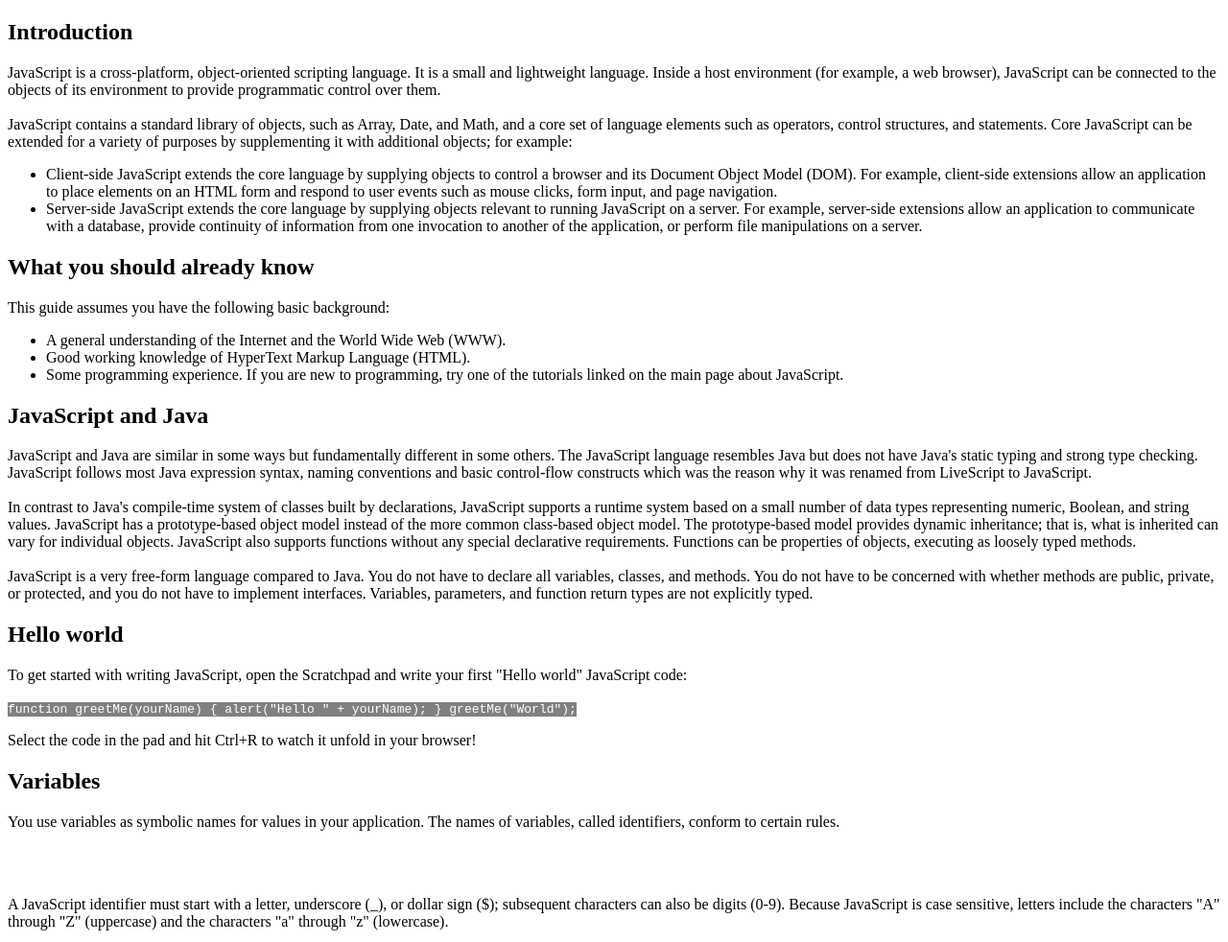
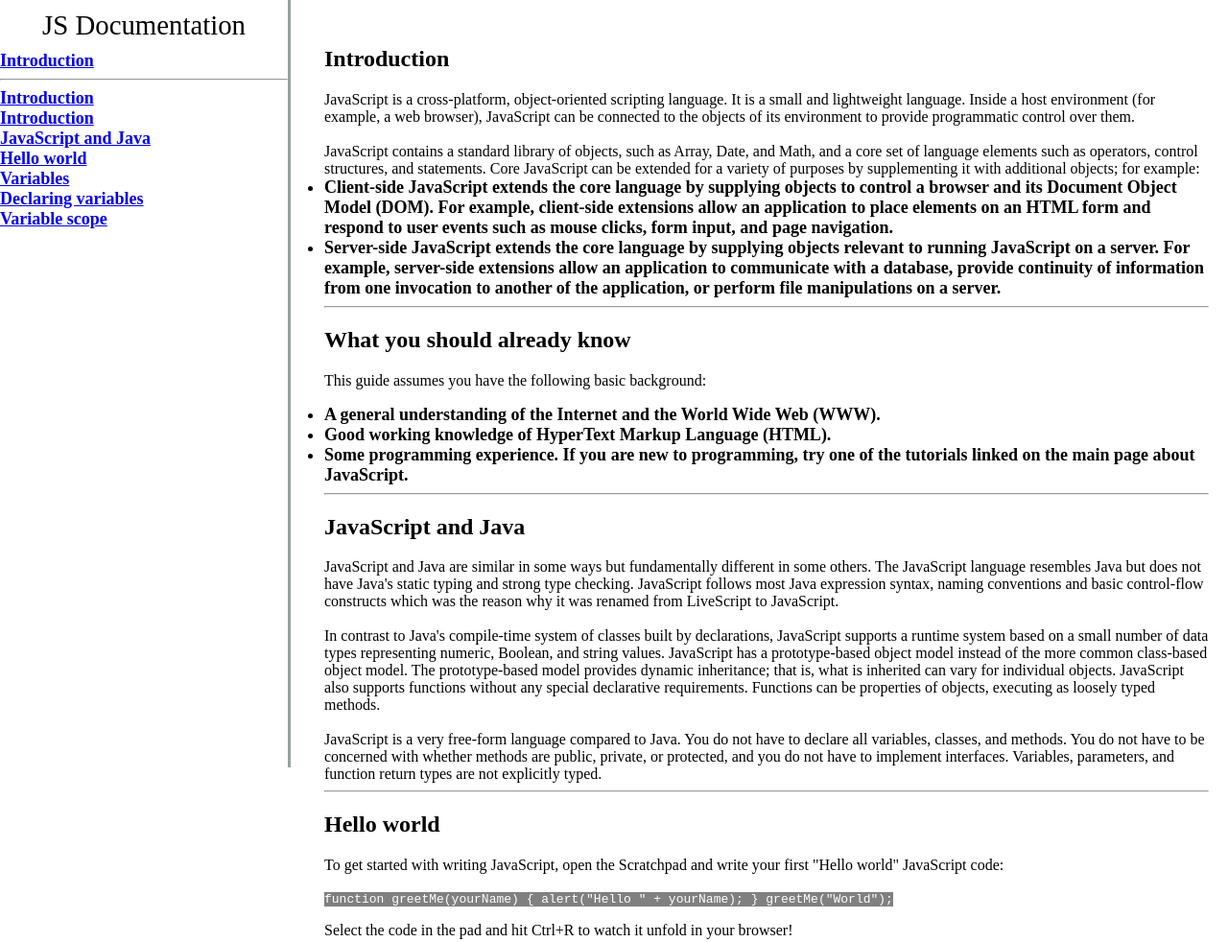
Before and after one commit to AhmedBule/technical-documentation-, a plain HTML site: page index.html in a window 1280 px wide. Shown: the top 982 px of the page at 96% size. Drawn offline with Linux system fonts and the light colour scheme.

Commit message:
updated contents

```diff
--- a/index.html
+++ b/index.html
@@ -6,9 +6,24 @@
     <link rel="stylesheet" href="style.css">
     <title>Technical Documentation</title>
 </head>
+
 <body>
+    <nav id="navbar">
+        <header>JS Documentation</header>
+        <ul>
+            <li><a class="nav-link" href="#Introduction">Introduction</a></li>
+            <hr>
+            <li><a class="nav-link" href="#what_you_should_already_know">Introduction</a></li>
+            <li><a class="nav-link" href="#javascript_and_java">Introduction</a></li>
+            <li> <a class="nav-link" href="#JavaScript_and_Java">JavaScript and Java</a> </li>
+              <li><a class="nav-link" href="#Hello_world">Hello world</a></li>
+              <li><a class="nav-link" href="#Variables">Variables</a></li>
+              <li><a class="nav-link" href="#Declaring_variables">Declaring variables</a></li>
+              <li><a class="nav-link" href="#Variable_scope">Variable scope</a></li>
+        </ul>
+</nav>
     <main id="main-doc">
-        <section id="main-section" >
+        <section id="main-section"  >
             <section class="main-section" id="introduction">
                 <h2>Introduction</h2>
                 <p1>JavaScript is a cross-platform, object-oriented scripting language. It is a small and lightweight language. Inside a host environment (for example, a web browser), JavaScript can be connected to the objects of its environment to provide programmatic control over them.</p1>
@@ -20,6 +35,8 @@
                     <li>Server-side JavaScript extends the core language by supplying objects relevant to running JavaScript on a server. For example, server-side extensions allow an application to communicate with a database, provide continuity of information from one invocation to another of the application, or perform file manipulations on a server.</li>
                 </ul>
             </section>
+
+            <hr>
             <section class="main-section" id="what_you_should_already_know">
                 <h2>What you should already know</h2>
                 <p>This guide assumes you have the following basic background:</p>
@@ -29,6 +46,7 @@
                     <li>Some programming experience. If you are new to programming, try one of the tutorials linked on the main page about JavaScript.</li>
                 </ul>
             </section>
+            <hr>
             <section class="main-section" id="javascript_and_java">
                 <h2>JavaScript and Java</h2>
                 <p1>JavaScript and Java are similar in some ways but fundamentally different in some others. The JavaScript language resembles Java but does not have Java's static typing and strong type checking. JavaScript follows most Java expression syntax, naming conventions and basic control-flow constructs which was the reason why it was renamed from LiveScript to JavaScript.</p1>
@@ -39,6 +57,7 @@
                 <br>
                 <p3>JavaScript is a very free-form language compared to Java. You do not have to declare all variables, classes, and methods. You do not have to be concerned with whether methods are public, private, or protected, and you do not have to implement interfaces. Variables, parameters, and function return types are not explicitly typed.</p3>
             </section>
+            <hr>
             <section class="main-section" id="hello_world">
                 <h2>Hello world</h2>
                 <p>To get started with writing JavaScript, open the Scratchpad and write your first "Hello world" JavaScript code:</p>
@@ -46,18 +65,47 @@
                     greetMe("World");</code>
                     <br>
                     <p>Select the code in the pad and hit Ctrl+R to watch it unfold in your browser!</p>
+                </section>
             </section class="main-section" id="variables">
                 <h2>Variables</h2>
                 <p>You use variables as symbolic names for values in your application. The names of variables, called identifiers, conform to certain rules.</p>
-                <br>
-                <br>
-                <p>A JavaScript identifier must start with a letter, underscore (_), or dollar sign ($); subsequent characters can also be digits (0-9). Because JavaScript is case sensitive, letters include the characters "A" through "Z" (uppercase) and the characters "a" through "z" (lowercase).</p>
-                <br>
-                <br>
+                A JavaScript identifier must start with a letter, underscore (_), or dollar sign ($); subsequent characters can also be digits (0-9). Because JavaScript is case sensitive, letters include the characters "A" through "Z" (uppercase) and the characters "a" through "z" (lowercase).
                 <p>You can use ISO 8859-1 or Unicode letters such as å and ü in identifiers. You can also use the Unicode escape sequences as characters in identifiers. Some examples of legal names are Number_hits, temp99, and _name.</p>
         </section>
         <section class="main-section" id="declaring_variables">
+            <h2>Declaring Variables</h2>
+            <p>You can declare a variable in three ways:</p>
+            <p>With the keyword var. For example,</p>
+            <code>var x = 42.</code>
+            <p>This syntax can be used to declare both local and global variables.
+ By simply assigning it a value. For example,
+                    <br>
+                <code>x = 42.</code>
+                This always declares a global variable. It generates a strict JavaScript warning. You shouldn't use this variant.
+With the keyword let. For example,
+                    <br>
+                <code>let y = 13.</code>
 
+                This syntax can be used to declare a block scope local variable. See Variable scope below.
+
+            </p>
+        </section>
+
+        <section class="main-section" id="variable_scope">
+            <h2>Variable scope</h2>
+            <p>When you declare a variable outside of any function, it is called a global variable, because it is available to any other code in the current document. When you declare a variable within a function, it is called a local variable, because it is available only within that function.</p>
+
+            JavaScript before ECMAScript 2015 does not have block statement scope; rather, a variable declared within a block is local to the function (or global scope) that the block resides within. For example the following code will log 5, because the scope of x is the function (or global context) within which x is declared, not the block, which in this case is an if statement.
+            <br>
+            <br>
+            <code>if (true) { var x = 5; } console.log(x); // 5</code>
+            <br>
+            <br>
+            This behavior changes, when using the let declaration introduced in ECMAScript 2015.
+            <br>
+            <br>
+            <code>if (true) { let y = 5; } console.log(y); // ReferenceError: y is not
+                defined</code>
         </section>
 
     </main>
--- a/style.css
+++ b/style.css
@@ -4,3 +4,59 @@
     border: 0;
     margin: auto;
 }
+
+ul{
+    margin: 0;
+    padding: 0;
+
+}
+ ul a{
+     display: block;
+ }
+
+ #main-section{
+     float: left;
+ }
+
+ #main-doc header{
+     text-align: left;
+     margin: 0;
+ }
+
+ header {
+    color: black;
+    margin: 10px;
+    text-align: center;
+    font-size: 1.8em;
+    font-weight: thin;
+  }
+
+ .vl {
+    border-left: 15px solid green;
+    height: 500px;
+    text-align: center;
+  }
+
+  #navbar {
+    position: fixed;
+    min-width: 290px;
+    top: 0px;
+    left: 0px;
+    width: 300px;
+    height: 100%;
+    border-right: solid;
+    border-color: rgba(0, 22, 22, 0.4);
+    font-size: 16px;
+  }
+
+  #main-doc {
+    position: absolute;
+    margin-left: 310px;
+    padding: 20px;
+    margin-bottom: 110px;
+  }
+
+  li{
+      font-size: 18px;
+      font-weight: bold;
+  }
```
